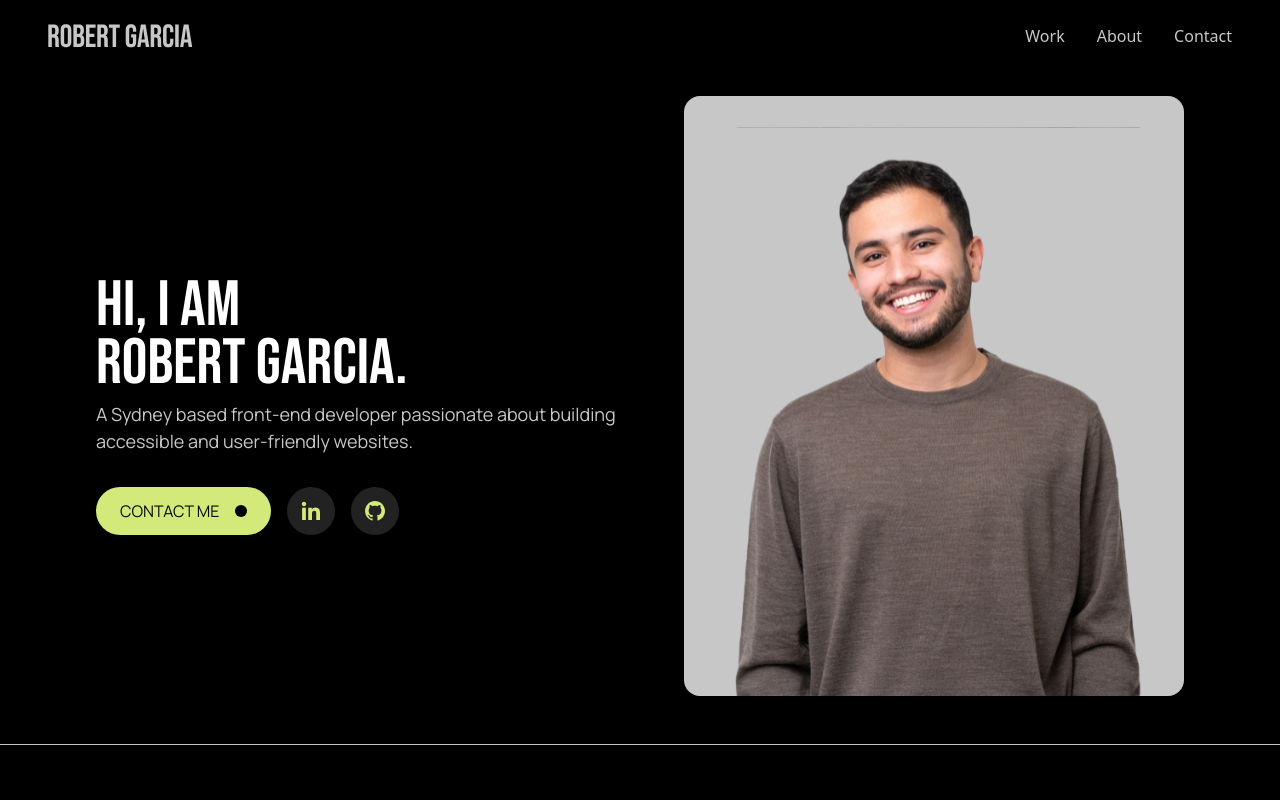
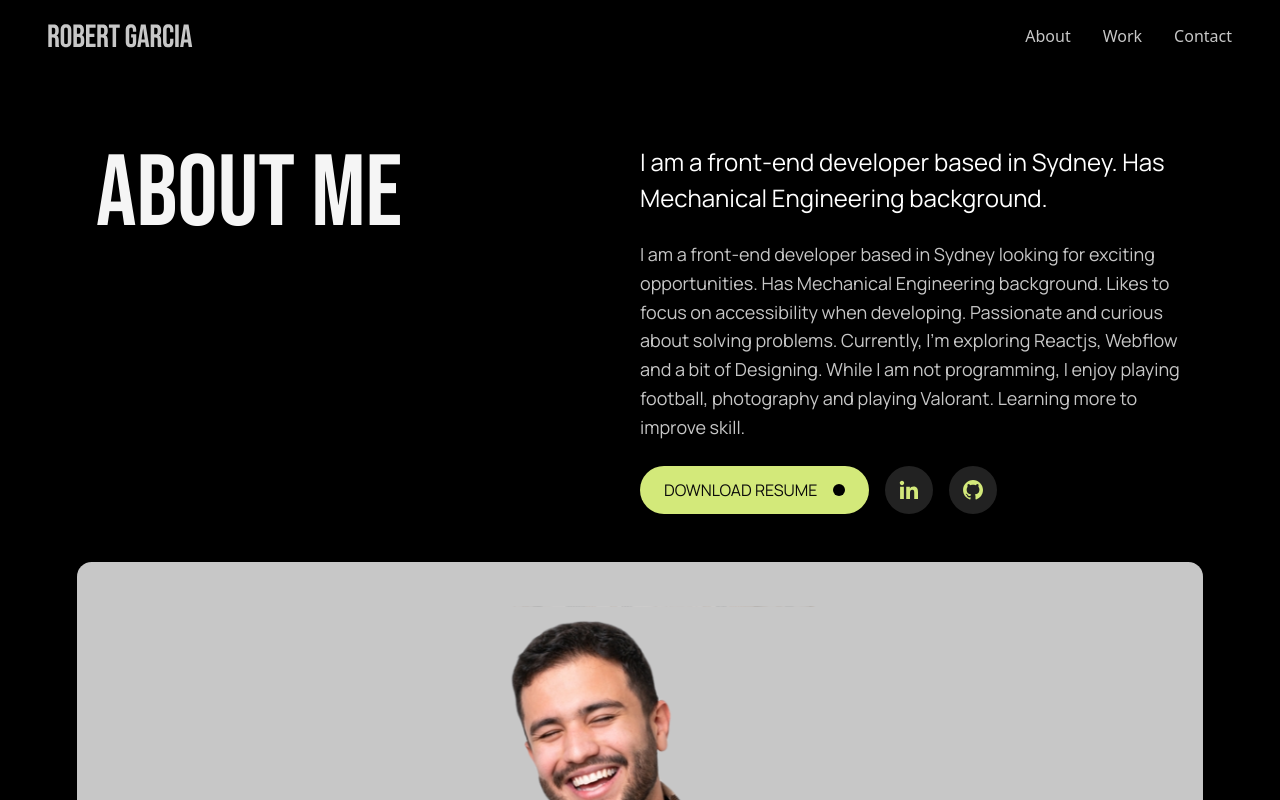
Before and after one commit to WonderSMG/personal-portfolio, a React (Vite) app: page /about in a window 1280 px wide. Shown: the top 800 px of the page. Built offline with nearby package versions, Linux system fonts and the light colour scheme.

Commit message:
feats:aboutMe

```diff
--- a/src/App.jsx
+++ b/src/App.jsx
@@ -1,21 +1,32 @@
 import React from "react";
-import { BrowserRouter as Router } from "react-router-dom";
+import { BrowserRouter as Router, Routes, Route } from "react-router-dom";
 import Navbar from "./Layouts/Navbar";
 import Hero from "./features/Hero";
 import Projects from "./features/Projects";
 import About from "./features/About";
 import Connect from "./features/Connect";
+import AboutMe from "./features/AboutMe";
 
 function App() {
   return (
     <Router>
       <main className="bg-black min-h-screen">
         <Navbar />
-        {/* Render all components by default */}
-        <Hero />
-        <Projects />
-        <About />
-        <Connect />
+        <Routes>
+          <Route
+            path="/"
+            element={
+              <>
+                <Hero />
+                <Projects />
+                <About />
+                <Connect />
+              </>
+            }
+          />
+          <Route path="/about" element={<AboutMe />} />
+          <Route path="/connect" element={<Connect />} /> {/* Route for Connect */}
+        </Routes>
       </main>
     </Router>
   );
--- a/src/features/AboutMe.jsx
+++ b/src/features/AboutMe.jsx
@@ -0,0 +1,74 @@
+import React from "react";
+import arrowLogo from "../assets/Arrow-mobile.png";
+import dotLogo from "../assets/dot-icon.png";
+import linkedinLogo from "../assets/linkedinLogo.svg";
+import githubLogo from "../assets/githubLogo.svg";
+import aboutMeImg from "../assets/aboutMeImg.svg";
+
+const About = () => {
+  return (
+    <main className="min-h-screen ">
+      <section className="flex flex-col lg:flex-row lg:justify-between lg:items-start px-4 py-12 md:px-20 lg:px-24 pt-36">
+        {/* Left: Large "ABOUT ME" */}
+        <div className="text-[#F5F5F5] font-Bebas hidden md:block text-[50px] md:text-[80px] lg:text-[101px] leading-none">
+          ABOUT ME
+        </div>
+
+        {/* Right: Header, Paragraph, and Button */}
+        <div className="flex flex-col gap-6 lg:w-1/2 font-Manrope">
+          <h2 className="text-[24px] text-[#FFFFFF]">
+            I am a front-end developer based in Sydney. Has Mechanical
+            Engineering background.
+          </h2>
+          <p className="text-[18px] text-[#C7C7C7] leading-[160%]">
+            I am a front-end developer based in Sydney looking for exciting
+            opportunities. Has Mechanical Engineering background. Likes to focus
+            on accessibility when developing. Passionate and curious about
+            solving problems. Currently, I'm exploring Reactjs, Webflow and a
+            bit of Designing. While I am not programming, I enjoy playing
+            football, photography and playing Valorant. Learning more to improve
+            skill.
+          </p>
+          <div className="text-[#0A0A0A] flex gap-4 lg:w-auto w-full">
+            <article className="bg-[#D3E97A] flex items-center rounded-full gap-4 px-6 py-3">
+              <button className="font-Manrope text-sm lg:text-base whitespace-nowrap">
+                DOWNLOAD RESUME
+              </button>
+              <img
+                className="bg-black rounded-full w-4 h-4 lg:w-3 lg:h-3 hidden lg:block"
+                src={dotLogo}
+                alt="dotLogo"
+              />
+              <div className="bg-black rounded-full w-6 h-6 flex items-center justify-center lg:hidden">
+                <img className="w-3 h-3" src={arrowLogo} alt="arrowLogo" />
+              </div>
+            </article>
+            <button className="bg-[#222222] rounded-full p-3">
+              <img
+                className="w-5 h-5 lg:w-6 lg:h-6"
+                src={linkedinLogo}
+                alt="linkedinLogo"
+              />
+            </button>
+            <button className="bg-[#222222] rounded-full p-3">
+              <img
+                className="w-5 h-5 lg:w-6 lg:h-6"
+                src={githubLogo}
+                alt="githubLogo"
+              />
+            </button>
+          </div>
+        </div>
+      </section>
+      <section className="flex justify-center items-center">
+        <img
+          className=" w-[88%] "
+          src={aboutMeImg}
+          alt="aboutMeImg"
+        />
+      </section>
+    </main>
+  );
+};
+
+export default About;
--- a/src/features/Connect.jsx
+++ b/src/features/Connect.jsx
@@ -65,7 +65,7 @@ const Connect = () => {
   };
 
   return (
-    <section id="connect" className="flex flex-col lg:flex-row lg:justify-between px-4 py-12 md:px-20 lg:px-24">
+    <section id="connect" className="flex flex-col lg:flex-row lg:justify-between px-4 py-12 md:px-20 lg:px-24 pt-24">
       {/* Left Section */}
       <div className="flex flex-col gap-6 lg:w-1/2">
         <h2 className="text-[30px] md:text-[60px] font-Bebas font-bold uppercase text-[#FFFFFF]">
--- a/src/layouts/Navbar.jsx
+++ b/src/layouts/Navbar.jsx
@@ -1,14 +1,24 @@
-// filepath: /Users/mac/Desktop/Personal-portfolio/src/layouts/Navbar.jsx
 import React, { useState } from "react";
-import { Link } from "react-scroll"; // Import Link from react-scroll
+import { useNavigate } from "react-router-dom"; // Import useNavigate
 import robertLogo from "../assets/robert garcia logo.svg";
 import mobileNavLogo from "../assets/mobileNavLogo.svg";
 
 const Navbar = () => {
   const [isMobileNavVisible, setIsMobileNavVisible] = useState(false);
+  const navigate = useNavigate(); // Initialize useNavigate
 
   const toggleMobileNav = () => {
-    setIsMobileNavVisible(!isMobileNavVisible);
+    setIsMobileNavVisible(!isMobileNavVisible); // Toggle the mobile nav visibility
+  };
+
+  const handleLogoClick = () => {
+    navigate("/"); // Navigate to the home page
+    setIsMobileNavVisible(false); // Close the mobile nav if open
+  };
+
+  const handleContactClick = () => {
+    navigate("/connect"); // Navigate to the Connect page
+    setIsMobileNavVisible(false); // Close the mobile nav after navigation
   };
 
   return (
@@ -16,23 +26,31 @@ const Navbar = () => {
       <main>
         <section className="flex justify-between items-center md:px-12 md:py-6 px-2 py-4">
           {/* Logo */}
-          <div>
+          <div onClick={handleLogoClick}>
             <img src={robertLogo} alt="robertLogo" />
           </div>
 
           {/* Desktop Navigation */}
           <nav className="hidden md:block">
             <ul className="flex gap-8 leading-[150%]">
-              <button className="text-[#C7C7C7] cursor-pointer hover:text-[#D3E97A]">Work</button>
-              <button className="text-[#C7C7C7] cursor-pointer hover:text-[#D3E97A]">About</button>
-              <Link
-                to="connect"
-                smooth={true}
-                duration={500}
+              <button
                 className="text-[#C7C7C7] cursor-pointer hover:text-[#D3E97A]"
+                onClick={() => navigate("/about")} // Navigate to About page
+              >
+                About
+              </button>
+              <button
+                className="text-[#C7C7C7] cursor-pointer hover:text-[#D3E97A]"
+                onClick={() => navigate("/work")} // Example for navigating to Work page
+              >
+                Work
+              </button>
+              <button
+                className="text-[#C7C7C7] cursor-pointer hover:text-[#D3E97A]"
+                onClick={handleContactClick} // Navigate to Connect page
               >
                 Contact
-              </Link>
+              </button>
             </ul>
           </nav>
 
@@ -48,17 +66,24 @@ const Navbar = () => {
         {isMobileNavVisible && (
           <nav className="md:hidden bg-[#0A0A0A] text-white text-center px-12 py-4">
             <ul className="flex flex-col gap-4">
-              <li>Work</li>
-              <li>About</li>
-              <Link
-                to="connect"
-                smooth={true}
-                duration={500}
-                onClick={toggleMobileNav}
-                className="cursor-pointer"
+              <button
+                className="text-[#C7C7C7] cursor-pointer hover:text-[#D3E97A]"
+                onClick={() => navigate("/about")} // Navigate to About page
+              >
+                About
+              </button>
+              <button
+                className="text-[#C7C7C7] cursor-pointer hover:text-[#D3E97A]"
+                onClick={() => navigate("/work")} // Example for navigating to Work page
+              >
+                Work
+              </button>
+              <button
+                className="text-[#C7C7C7] cursor-pointer hover:text-[#D3E97A]"
+                onClick={handleContactClick} // Navigate to Connect page
               >
                 Contact
-              </Link>
+              </button>
             </ul>
           </nav>
         )}
```
